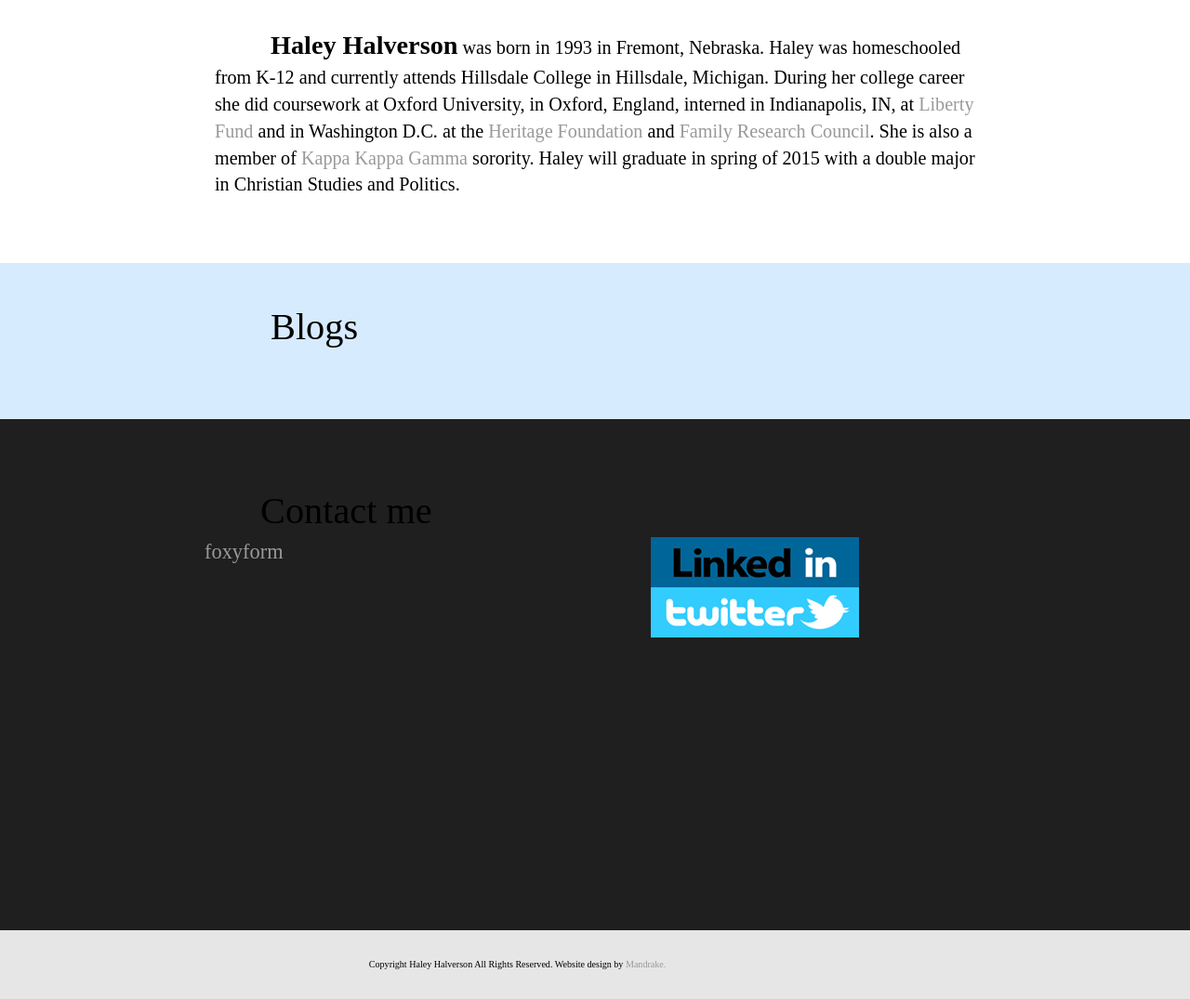
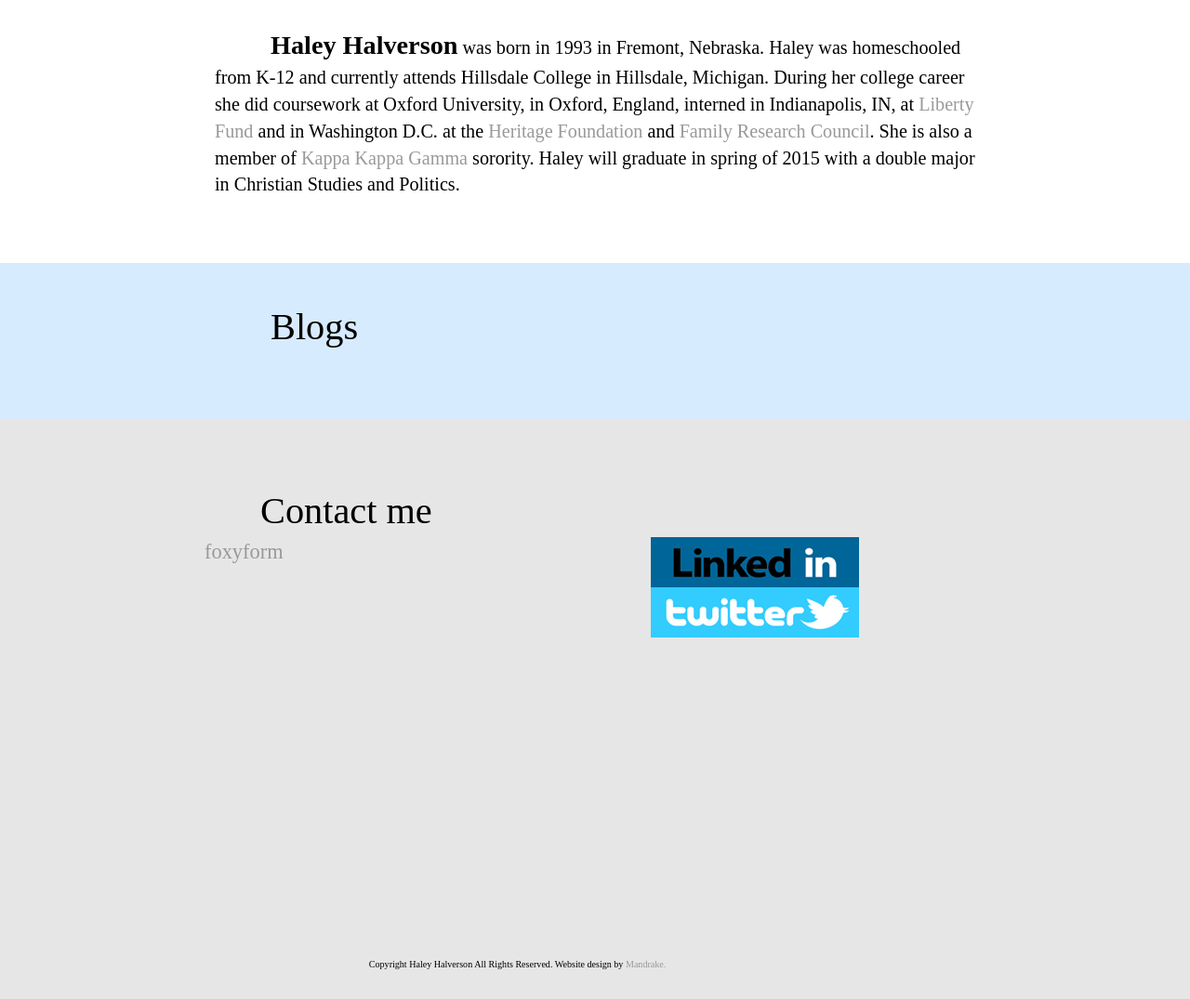
Before and after one commit to JonesWoodCo/haleyBlog, a PHP site: page / in a window 1280 px wide. Shown: the part 703-1778 px from the top of the page at 93% size. Run offline with PHP 8.4, Linux system fonts and the light colour scheme; data that the repository does not hold is empty; a stand-in replaces the project's code that opens the database connection; some web fonts are replaced.

```diff
--- a/main2.css
+++ b/main2.css
@@ -287,7 +287,7 @@ height: 100%;
 .haleyContactHome{
   font-size: 1.6em;
   font-family: 'Droid Serif', serif;
-  background-color: #1f1f1f;
+  background-color: #e6e6e6;
   padding-left: 220px;
   padding-right: 231px;
   padding-top: 70px;
```
